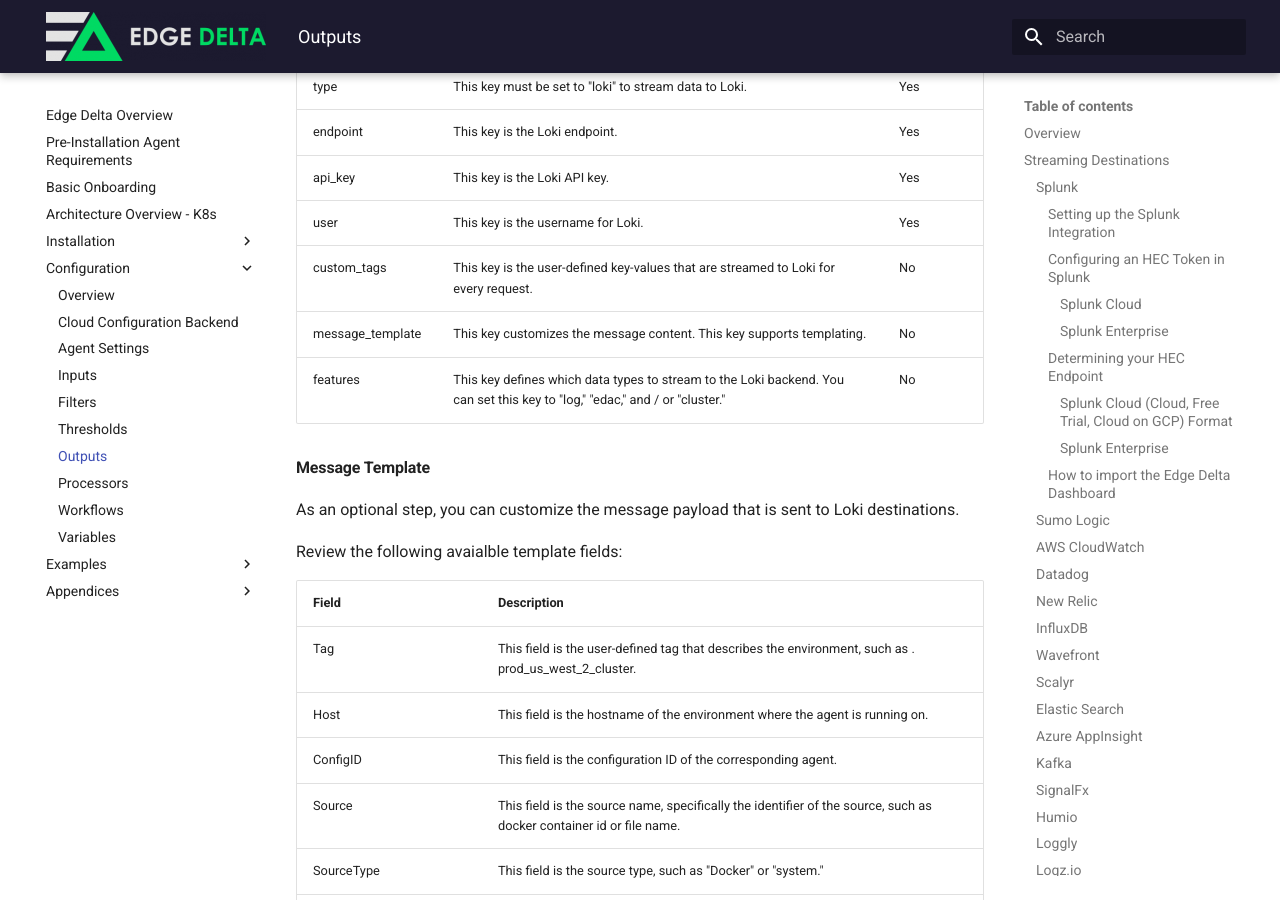
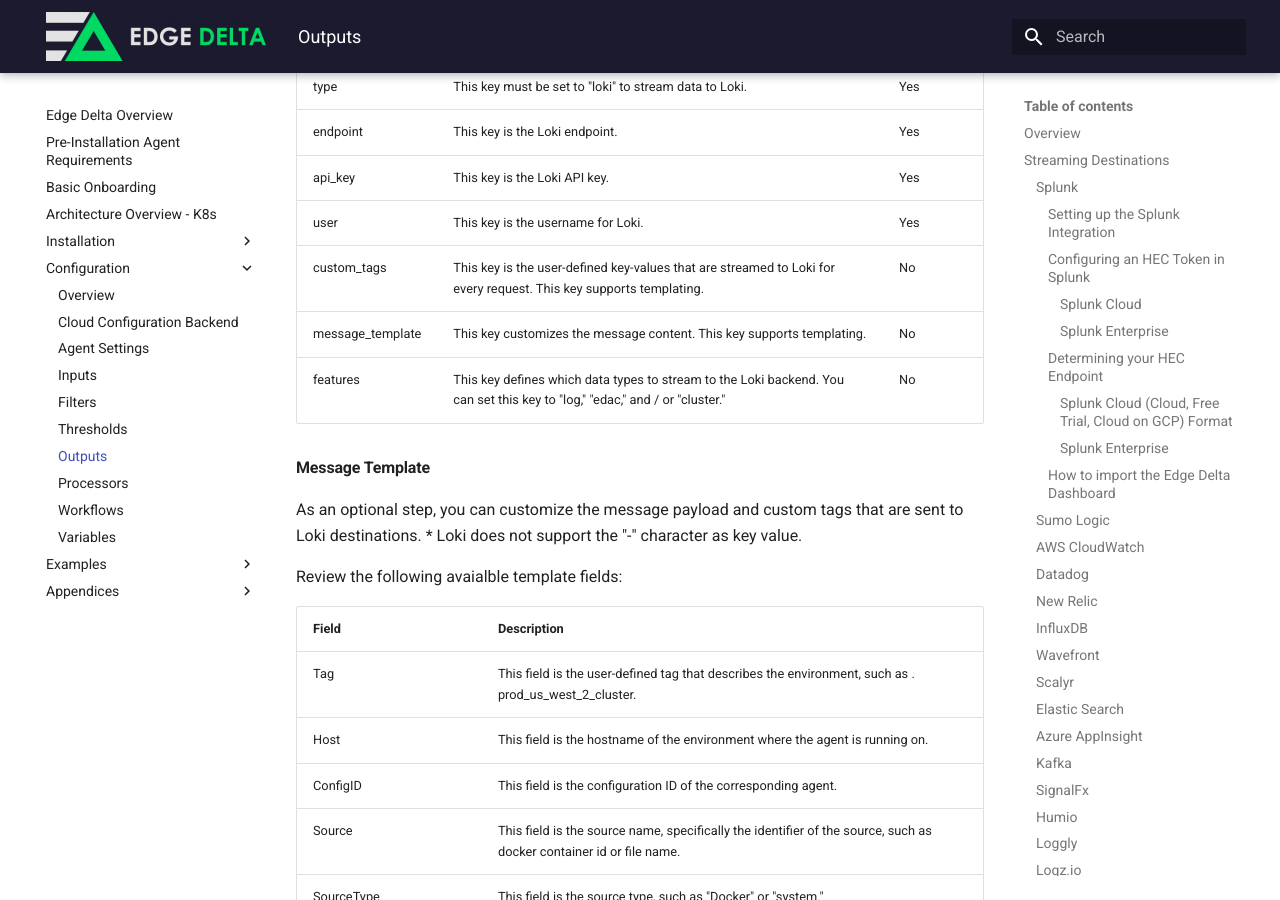
Before and after one commit to edgedelta/docs, an MkDocs documentation site: the page built from docs/configuration/outputs.md, in a window 1280 px wide and 900 px high, scrolled down 18356 px. Built offline with MkDocs 1.6.1 and Material for MkDocs 9.7.7, drawn with Linux system fonts in a browser that asks for light colours; some of the changed text lies outside the part shown.

Commit message:
Fixed both azure eventhub names and added recent changes for Loki (#62)
* Fixed both azure eventhub trigger and stream having same names for doclinks and added custom tag templating

* Update outputs.md

Minor re-phrasing

Co-authored-by: george-edgedelta <george@edgedelta.com>

```diff
--- a/docs/configuration/outputs.md
+++ b/docs/configuration/outputs.md
@@ -549,13 +549,14 @@ You can enable this integration to stream analytics and insights to a Loki endpo
 | endpoint | This key is the Loki endpoint. | Yes |
 | api\_key | This key is the Loki API key. | Yes |
 | user | This key is the username for Loki. | Yes |
-| custom\_tags | This key is the user-defined key-values that are streamed to Loki for every request. | No |
+| custom\_tags | This key is the user-defined key-values that are streamed to Loki for every request. This key supports templating. | No |
 | message\_template | This key customizes the message content. This key supports templating. | No |
 | features | This key defines which data types to stream to the Loki backend. You can set this key to "log," "edac," and / or "cluster." | No |
 
 #### **Message Template**
 
-As an optional step, you can customize the message payload that is sent to Loki destinations.
+As an optional step, you can customize the message payload and custom tags that are sent to Loki destinations.
+  * Loki does not support the "-" character as key value.
 
 Review the following avaialble template fields:
 
```
Also changed, not shown: other parts of docs/configuration/outputs.md (+2 -2 lines).
